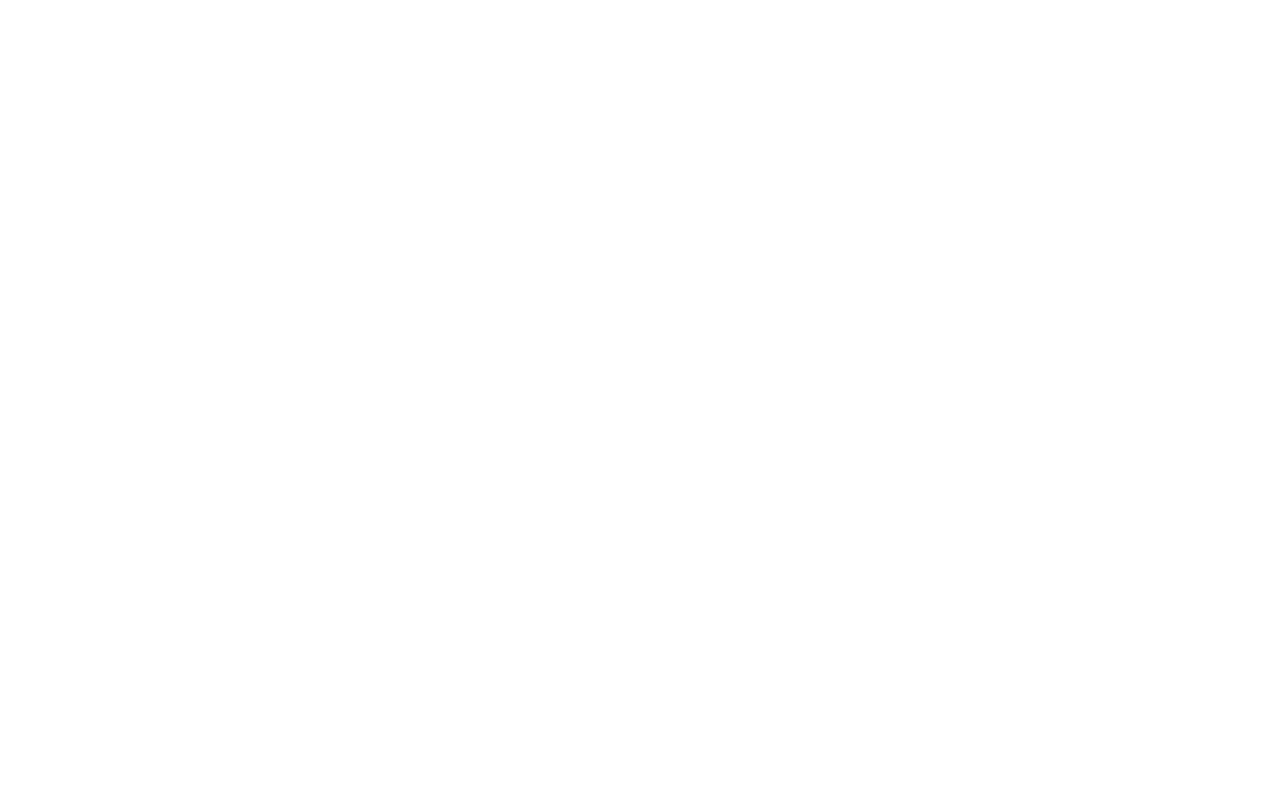
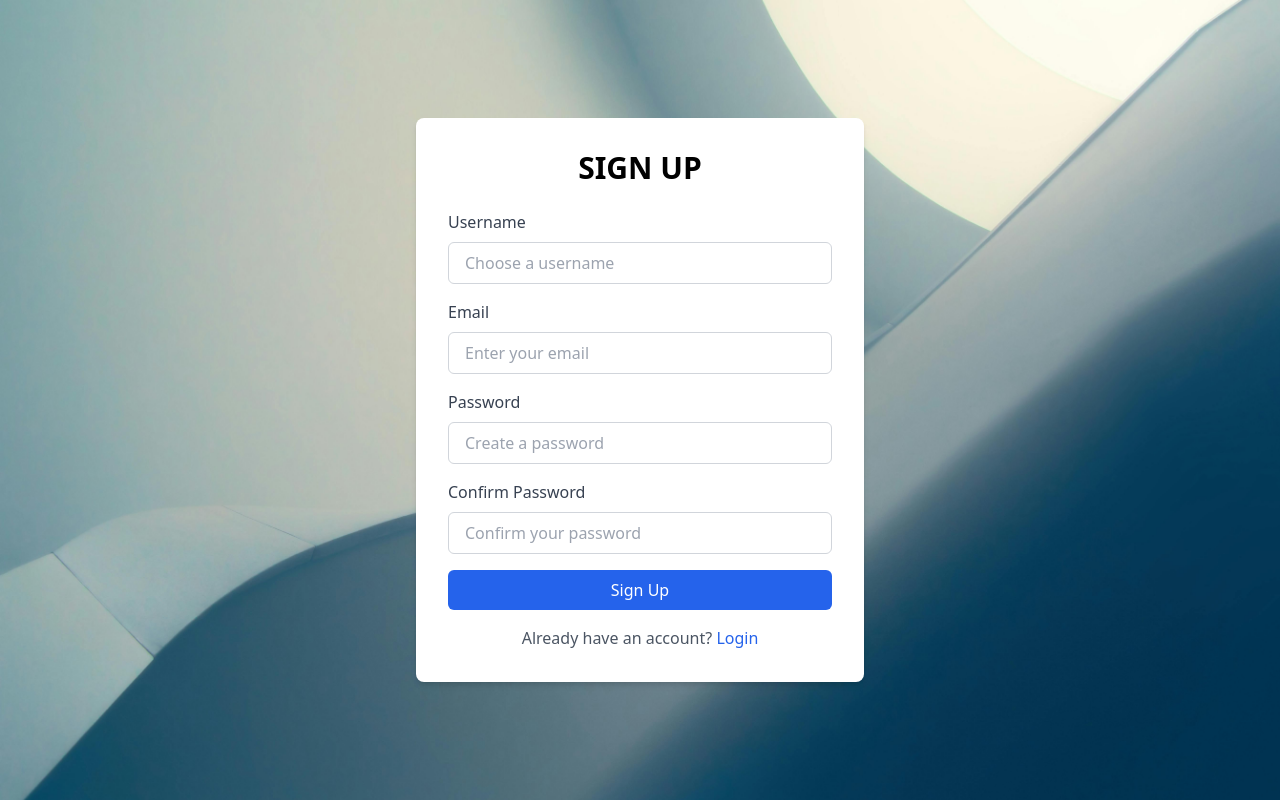
Before and after one commit to Abdulrauf0767/Ecommerece-shoe, a React (Vite) app: page /signup in a window 1280 px wide. Before the commit this address had no page. Built offline with nearby package versions, Linux system fonts and the light colour scheme.

Commit message:
login form

```diff
--- a/src/App.jsx
+++ b/src/App.jsx
@@ -4,6 +4,8 @@
 import Home from './Components/Home';
 import ProductDetails from './Components/ProductDetails';
 import Wishlist from './Components/Wishlist';
+import Login from './Components/LoginForm';
+import SignupForm from './Components/SignupForm';
 
 const App = () => {
   return (
@@ -21,6 +23,8 @@
         </>
       } />
       <Route path='/wishlist/:productdetails' element={<Wishlist />} />
+      <Route path='/login' element={<Login/>} />
+      <Route path='/signup' element={<SignupForm/>}/>
     </Routes>
   );
 };
--- a/src/App/Store.js
+++ b/src/App/Store.js
@@ -1,5 +1,5 @@
 import { configureStore } from "@reduxjs/toolkit";
-import ProductReducer from '../Features/ProductSlice'
+import ProductReducer from '../Features/ProductSlice';
 export const store = configureStore({
     reducer : {
         product : ProductReducer ,
--- a/src/Classes/CardClass.jsx
+++ b/src/Classes/CardClass.jsx
@@ -14,7 +14,7 @@
                      lg:h-[350px]
                      items-start justify-between pb-2"
         >
-          <div className="w-full h-[65px] md:h-[100px] bg-gray-100 flex items-center justify-center">
+          <div className="w-full h-[65px] md:h-[150px] bg-gray-100 flex items-center justify-center">
             <img
               src={image}
               alt={name}
--- a/src/Components/Header.jsx
+++ b/src/Components/Header.jsx
@@ -102,12 +102,12 @@
 
             </NavLink>
             {/* Login */}
-            <button type="button" className='hover:scale-110 transition-transform'>
+            <NavLink to={'/login'} type="button" className='hover:scale-110 transition-transform'>
             <svg xmlns="http://www.w3.org/2000/svg" fill="none" viewBox="0 0 24 24" stroke-width="1.5" stroke="currentColor" class="size-5">
             <path stroke-linecap="round" stroke-linejoin="round" d="M15.75 6a3.75 3.75 0 1 1-7.5 0 3.75 3.75 0 0 1 7.5 0ZM4.501 20.118a7.5 7.5 0 0 1 14.998 0A17.933 17.933 0 0 1 12 21.75c-2.676 0-5.216-.584-7.499-1.632Z" />
           </svg>
 
-            </button>
+            </NavLink>
           </div>
 
           {/* Mobile View Icons */}
@@ -166,12 +166,12 @@
 
             </NavLink>
             {/* Login */}
-            <button type="button" className='hover:scale-110 transition-transform'>
+            <NavLink to={'/authforms'} type="button" className='hover:scale-110 transition-transform'>
             <svg xmlns="http://www.w3.org/2000/svg" fill="none" viewBox="0 0 24 24" stroke-width="1.5" stroke="currentColor" class="size-5">
             <path stroke-linecap="round" stroke-linejoin="round" d="M15.75 6a3.75 3.75 0 1 1-7.5 0 3.75 3.75 0 0 1 7.5 0ZM4.501 20.118a7.5 7.5 0 0 1 14.998 0A17.933 17.933 0 0 1 12 21.75c-2.676 0-5.216-.584-7.499-1.632Z" />
           </svg>
 
-            </button>
+            </NavLink>
           </div>
         </div>
       )}
--- /dev/null
+++ b/src/Components/LoginForm.jsx
@@ -0,0 +1,75 @@
+// src/components/LoginForm.jsx
+import React from 'react';
+import { NavLink } from 'react-router-dom';
+import bg from '/Images/loginbg.jpg';
+
+const LoginForm = () => {
+  return (
+    <div
+      className="min-h-screen flex items-center justify-center "
+      style={{
+        backgroundImage: `url(${bg})`,
+        backgroundSize: 'cover',
+        backgroundPosition: 'center',
+        backgroundRepeat: 'no-repeat'
+      }}
+    >
+      <div className="bg-white bg-opacity-90 p-8 rounded-lg shadow-md w-full max-w-md ">
+        <h1 className="text-3xl font-bold text-center mb-6">LOGIN</h1>
+
+
+        <form>
+          <div className="mb-4">
+            <label htmlFor="username" className="block text-gray-700 mb-2">Username</label>
+            <input
+              type="text"
+              id="username"
+              className="w-full px-4 py-2 border border-gray-300 rounded-md focus:outline-none focus:ring-2 focus:ring-blue-500"
+              placeholder="Enter your username"
+            />
+          </div>
+
+          <div className="mb-4">
+            <label htmlFor="password" className="block text-gray-700 mb-2">Password</label>
+            <input
+              type="password"
+              id="password"
+              className="w-full px-4 py-2 border border-gray-300 rounded-md focus:outline-none focus:ring-2 focus:ring-blue-500"
+              placeholder="Enter your password"
+            />
+          </div>
+
+          <div className="flex items-center justify-between mb-6">
+            <div className="flex items-center">
+              <input
+                type="checkbox"
+                id="remember"
+                className="h-4 w-4 text-blue-600 focus:ring-blue-500 border-gray-300 rounded"
+              />
+              <label htmlFor="remember" className="ml-2 block text-gray-700">Remember me</label>
+            </div>
+
+            <a href="#" className="text-blue-600 hover:text-blue-800">Forgot Password?</a>
+          </div>
+
+          <button
+            type="submit"
+            className="w-full bg-blue-600 text-white py-2 px-4 rounded-md hover:bg-blue-700 focus:outline-none focus:ring-2 focus:ring-blue-500 focus:ring-offset-2"
+          >
+            Login
+          </button>
+        </form>
+
+        <div className="mt-4 text-center">
+          <p className="text-gray-600">
+            Don't have an account?{' '}
+            <NavLink to={'/signup'} className="text-blue-600 hover:text-blue-800">Sign Up</NavLink>
+          </p>
+        </div>
+
+      </div>
+    </div>
+  );
+};
+
+export default LoginForm;
--- /dev/null
+++ b/src/Components/SignupForm.jsx
@@ -0,0 +1,79 @@
+// src/components/SignupForm.jsx
+import React from 'react';
+import { NavLink } from 'react-router-dom';
+import background from '/Images/loginbg.jpg'
+const SignupForm = () => {
+  return (
+    <div className="min-h-screen flex items-center justify-center bg-gray-100"
+    style={{
+            backgroundImage: `url(${background})`,
+            backgroundSize: 'cover',
+            backgroundPosition: 'center',
+            backgroundRepeat: 'no-repeat' ,
+          }}
+          >
+      <div className="bg-white p-8 rounded-lg shadow-md w-full max-w-md">
+        <h1 className="text-3xl font-bold text-center mb-6">SIGN UP</h1>
+
+
+        <form>
+          <div className="mb-4">
+            <label htmlFor="username" className="block text-gray-700 mb-2">Username</label>
+            <input
+              type="text"
+              id="username"
+              className="w-full px-4 py-2 border border-gray-300 rounded-md focus:outline-none focus:ring-2 focus:ring-blue-500"
+              placeholder="Choose a username"
+            />
+          </div>
+
+          <div className="mb-4">
+            <label htmlFor="email" className="block text-gray-700 mb-2">Email</label>
+            <input
+              type="email"
+              id="email"
+              className="w-full px-4 py-2 border border-gray-300 rounded-md focus:outline-none focus:ring-2 focus:ring-blue-500"
+              placeholder="Enter your email"
+            />
+          </div>
+
+          <div className="mb-4">
+            <label htmlFor="password" className="block text-gray-700 mb-2">Password</label>
+            <input
+              type="password"
+              id="password"
+              className="w-full px-4 py-2 border border-gray-300 rounded-md focus:outline-none focus:ring-2 focus:ring-blue-500"
+              placeholder="Create a password"
+            />
+          </div>
+
+          <div className="mb-4">
+            <label htmlFor="confirmPassword" className="block text-gray-700 mb-2">Confirm Password</label>
+            <input
+              type="password"
+              id="confirmPassword"
+              className="w-full px-4 py-2 border border-gray-300 rounded-md focus:outline-none focus:ring-2 focus:ring-blue-500"
+              placeholder="Confirm your password"
+            />
+          </div>
+
+          <button
+            type="submit"
+            className="w-full bg-blue-600 text-white py-2 px-4 rounded-md hover:bg-blue-700 focus:outline-none focus:ring-2 focus:ring-blue-500 focus:ring-offset-2"
+          >
+            Sign Up
+          </button>
+        </form>
+
+        <div className="mt-4 text-center">
+          <p className="text-gray-600">
+            Already have an account?{' '}
+            <NavLink to={'/login'} className="text-blue-600 hover:text-blue-800">Login</NavLink>
+          </p>
+        </div>
+      </div>
+    </div>
+  );
+};
+
+export default SignupForm;
```
Also changed, not shown: public/Images/loginbg.jpg (added).
